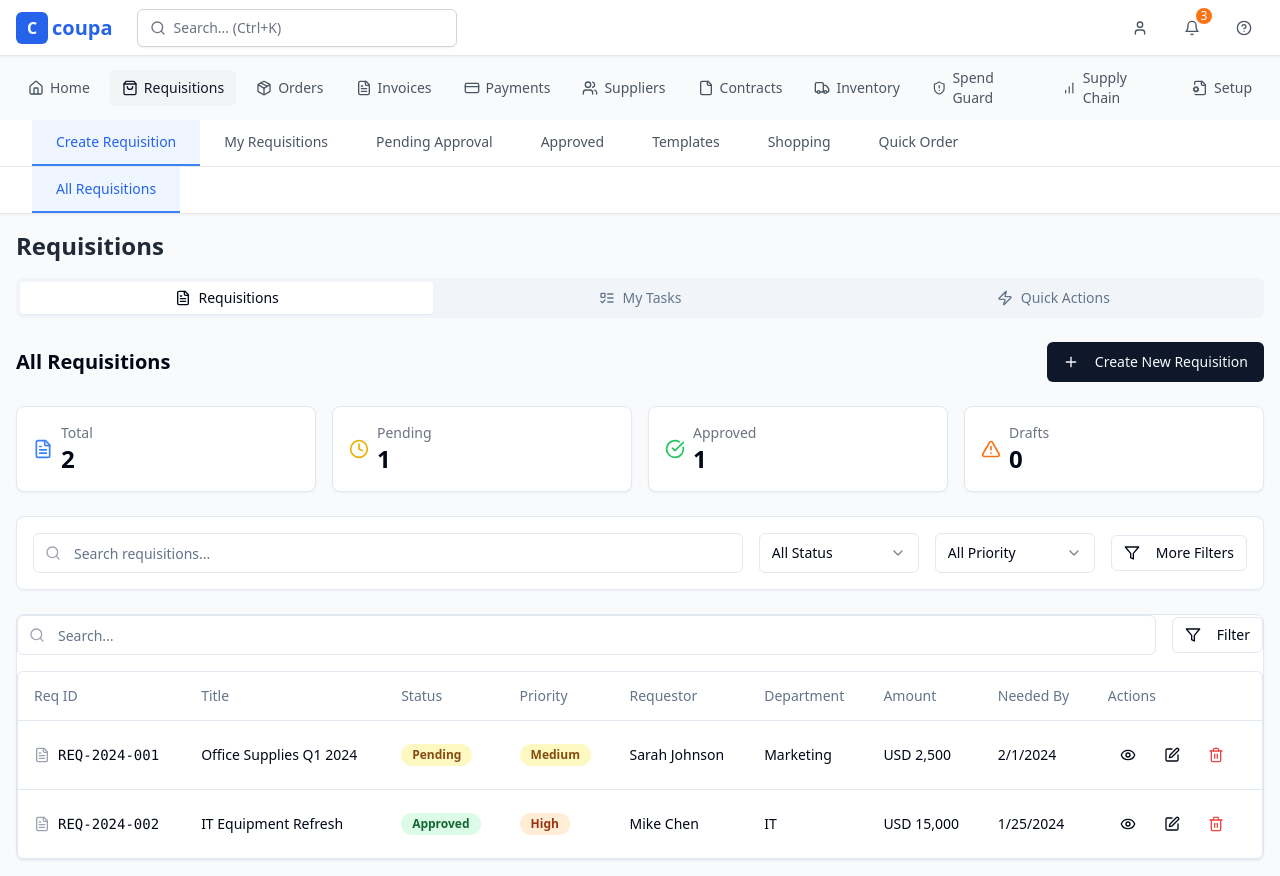
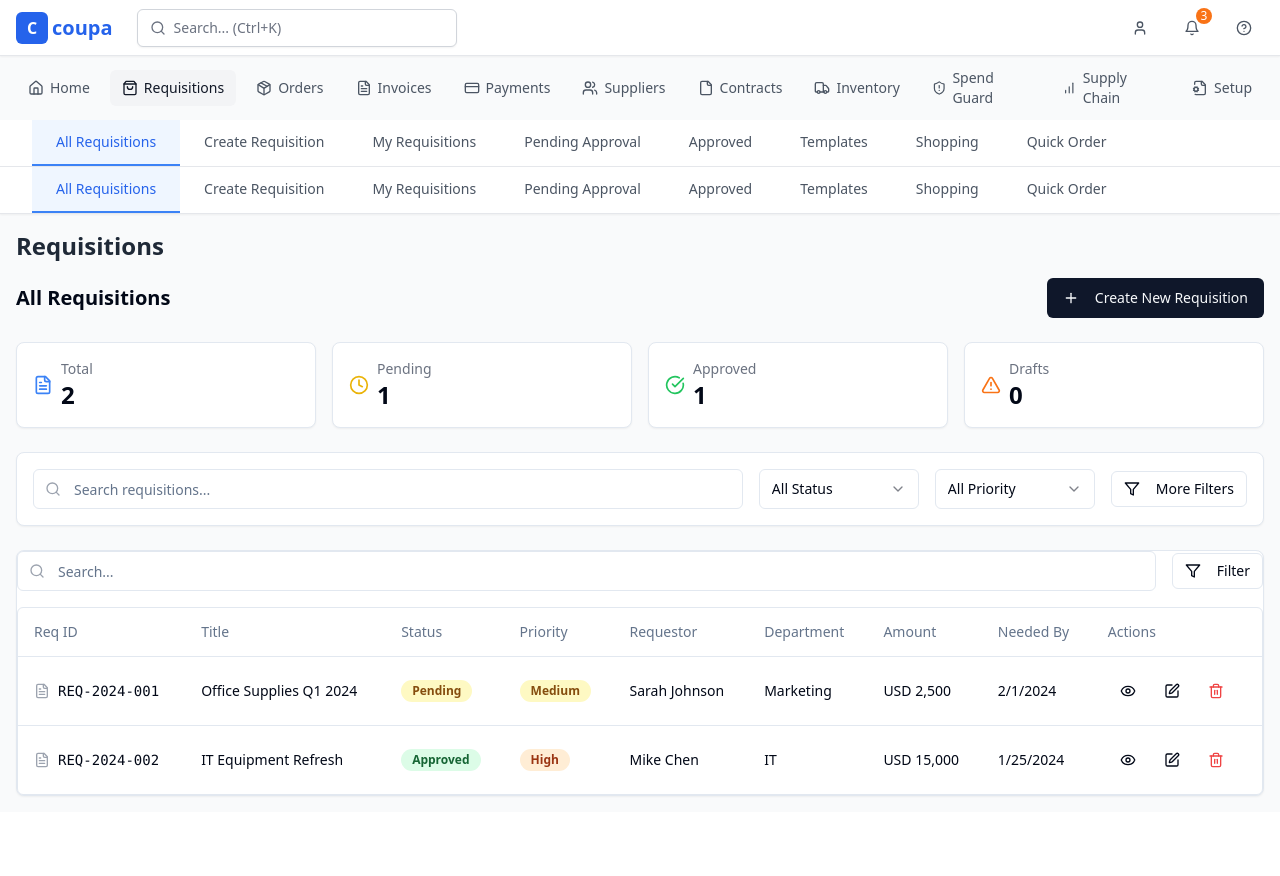
Before and after one commit to Rkreels/coupa-coach-simulator, a React (Vite) app: page /requisitions in a window 1280 px wide. After the commit the page ends 812 px from the top, so only its background shows below. Built offline with nearby package versions, Linux system fonts and the light colour scheme.

Commit message:
Fix: Incorrect module placement and functionality
Moved "My Tasks" and "Quick Actions" to the home module. Ensured Requisitions module submenus and functionalities are correct. Enhanced Order module with dynamic data and Coupa-like features.

```diff
--- a/src/App.tsx
+++ b/src/App.tsx
@@ -26,6 +26,8 @@ import Activity from "./pages/Activity";
 import Notifications from "./pages/Notifications";
 import Suppliers from "./pages/Suppliers";
 import Contracts from "./pages/Contracts";
+import MyTasks from "./pages/MyTasks";
+import QuickActions from "./pages/QuickActions";
 import { VoiceTutorialProvider } from "./contexts/VoiceTutorialContext";
 import { VoiceTutorialControls } from "./components/VoiceTutorialControls";
 
@@ -46,9 +48,30 @@ const getModuleNavigation = (path: string) => {
       ],
       showNavigation: true
     },
+    "tasks": {
+      items: [
+        { name: "Dashboard", path: "/", description: "Main dashboard overview" },
+        { name: "Recent Activity", path: "/activity", description: "View recent system activity" },
+        { name: "Notifications", path: "/notifications", description: "Check notifications and alerts" },
+        { name: "My Tasks", path: "/tasks", description: "Personal task management" },
+        { name: "Quick Actions", path: "/quick-actions", description: "Frequently used actions" }
+      ],
+      showNavigation: true
+    },
+    "quick-actions": {
+      items: [
+        { name: "Dashboard", path: "/", description: "Main dashboard overview" },
+        { name: "Recent Activity", path: "/activity", description: "View recent system activity" },
+        { name: "Notifications", path: "/notifications", description: "Check notifications and alerts" },
+        { name: "My Tasks", path: "/tasks", description: "Personal task management" },
+        { name: "Quick Actions", path: "/quick-actions", description: "Frequently used actions" }
+      ],
+      showNavigation: true
+    },
     "requisitions": {
       items: [
-        { name: "Create Requisition", path: "/requisitions", description: "Create new requisition" },
+        { name: "All Requisitions", path: "/requisitions", description: "View all requisitions" },
+        { name: "Create Requisition", path: "/requisitions/create", description: "Create new requisition" },
         { name: "My Requisitions", path: "/requisitions/my", description: "View your requisitions" },
         { name: "Pending Approval", path: "/requisitions/pending", description: "Requisitions awaiting approval" },
         { name: "Approved", path: "/requisitions/approved", description: "Approved requisitions" },
@@ -247,6 +270,8 @@ const App = () => (
             <AppLayout>
               <Routes>
                 <Route path="/" element={<Index />} />
+                <Route path="/tasks" element={<MyTasks />} />
+                <Route path="/quick-actions" element={<QuickActions />} />
                 <Route path="/orders" element={<PurchaseOrders />} />
                 <Route path="/orders/*" element={<PurchaseOrders />} />
                 <Route path="/requisitions" element={<Requisitions />} />
--- a/src/components/modules/RequisitionsModule.tsx
+++ b/src/components/modules/RequisitionsModule.tsx
@@ -9,14 +9,11 @@ import { Input } from '@/components/ui/input';
 import { Select, SelectContent, SelectItem, SelectTrigger, SelectValue } from '@/components/ui/select';
 import { DataTable } from '@/components/ui/data-table';
 import { Dialog, DialogContent, DialogHeader, DialogTitle } from '@/components/ui/dialog';
-import { Tabs, TabsContent, TabsList, TabsTrigger } from '@/components/ui/tabs';
 import { useRequisitions, Requisition } from '../../hooks/useRequisitions';
 import { RequisitionForm } from '../forms/RequisitionForm';
 import { RequisitionDetailsView } from '../views/RequisitionDetailsView';
-import { MyTasksWidget } from '../dashboard/MyTasksWidget';
-import { QuickActionsWidget } from '../dashboard/QuickActionsWidget';
 import { useToast } from '@/hooks/use-toast';
-import { Plus, FileText, Search, Clock, CheckCircle, Filter, Eye, Edit, Trash2, AlertTriangle, ListTodo, Zap } from 'lucide-react';
+import { Plus, FileText, Search, Clock, CheckCircle, Filter, Eye, Edit, Trash2, AlertTriangle } from 'lucide-react';
 
 export const RequisitionsModule: React.FC = () => {
   const location = useLocation();
@@ -138,23 +135,7 @@ export const RequisitionsModule: React.FC = () => {
 
   return (
     <ApplicationLayout pageTitle="Requisitions">
-      <Tabs defaultValue="requisitions" className="space-y-6">
-        <TabsList className="grid w-full grid-cols-3">
-          <TabsTrigger value="requisitions" className="flex items-center gap-2">
-            <FileText className="h-4 w-4" />
-            Requisitions
-          </TabsTrigger>
-          <TabsTrigger value="tasks" className="flex items-center gap-2">
-            <ListTodo className="h-4 w-4" />
-            My Tasks
-          </TabsTrigger>
-          <TabsTrigger value="actions" className="flex items-center gap-2">
-            <Zap className="h-4 w-4" />
-            Quick Actions
-          </TabsTrigger>
-        </TabsList>
-
-        <TabsContent value="requisitions" className="space-y-6">
+      <div className="space-y-6">
         <div className="flex justify-between items-center">
           <h2 className="text-xl font-semibold">All Requisitions</h2>
           <Button onClick={() => openEdit()}>
@@ -361,16 +342,7 @@ export const RequisitionsModule: React.FC = () => {
             />
           </CardContent>
         </Card>
-        </TabsContent>
-
-        <TabsContent value="tasks">
-          <MyTasksWidget />
-        </TabsContent>
-
-        <TabsContent value="actions">
-          <QuickActionsWidget />
-        </TabsContent>
-      </Tabs>
+      </div>
 
       {/* Create/Edit Dialog */}
       <Dialog open={dialogOpen} onOpenChange={setDialogOpen}>
--- a/src/components/navigation/RequisitionsNavigation.tsx
+++ b/src/components/navigation/RequisitionsNavigation.tsx
@@ -1,16 +1,48 @@
 
 import React from 'react';
 import { SecondaryNavigation } from '../SecondaryNavigation';
-import { useLocation } from 'react-router-dom';
 
 export const RequisitionsNavigation: React.FC = () => {
-  const location = useLocation();
-
   const navigationItems = [
     {
       name: 'All Requisitions',
       path: '/requisitions',
       description: 'View all requisitions'
+    },
+    {
+      name: 'Create Requisition',
+      path: '/requisitions/create',
+      description: 'Create new requisition'
+    },
+    {
+      name: 'My Requisitions',
+      path: '/requisitions/my',
+      description: 'View your requisitions'
+    },
+    {
+      name: 'Pending Approval',
+      path: '/requisitions/pending',
+      description: 'Requisitions awaiting approval'
+    },
+    {
+      name: 'Approved',
+      path: '/requisitions/approved',
+      description: 'Approved requisitions'
+    },
+    {
+      name: 'Templates',
+      path: '/requisitions/templates',
+      description: 'Requisition templates'
+    },
+    {
+      name: 'Shopping',
+      path: '/requisitions/shopping',
+      description: 'Browse catalogs and shop'
+    },
+    {
+      name: 'Quick Order',
+      path: '/requisitions/quick-order',
+      description: 'Quick order entry'
     }
   ];
 
--- /dev/null
+++ b/src/pages/MyTasks.tsx
@@ -0,0 +1,16 @@
+
+import React from 'react';
+import { MainLayout } from '../components/MainLayout';
+import { MyTasksWidget } from '../components/dashboard/MyTasksWidget';
+
+const MyTasks = () => {
+  return (
+    <MainLayout pageTitle="My Tasks">
+      <div className="flex flex-col gap-6">
+        <MyTasksWidget />
+      </div>
+    </MainLayout>
+  );
+};
+
+export default MyTasks;
--- /dev/null
+++ b/src/pages/QuickActions.tsx
@@ -0,0 +1,16 @@
+
+import React from 'react';
+import { MainLayout } from '../components/MainLayout';
+import { QuickActionsWidget } from '../components/dashboard/QuickActionsWidget';
+
+const QuickActions = () => {
+  return (
+    <MainLayout pageTitle="Quick Actions">
+      <div className="flex flex-col gap-6">
+        <QuickActionsWidget />
+      </div>
+    </MainLayout>
+  );
+};
+
+export default QuickActions;
```
Lines whose indentation alone changed are shown as unchanged.
